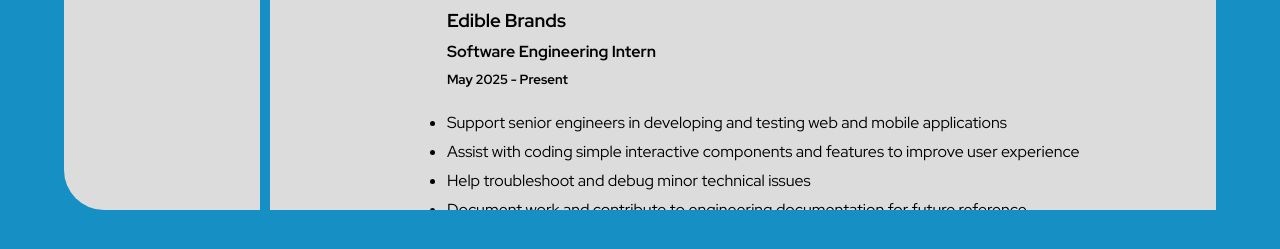
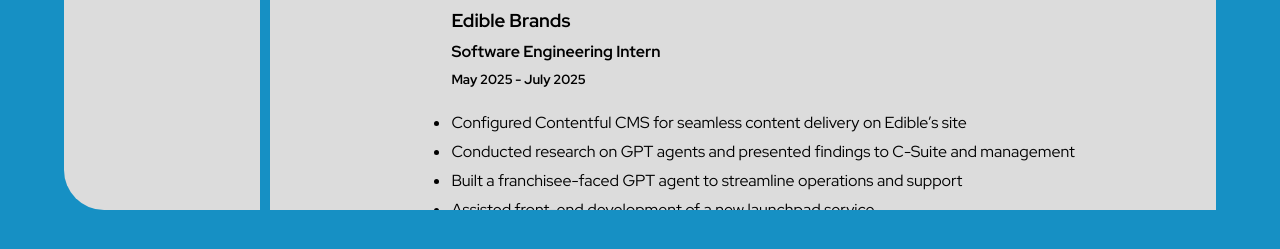
Before and after one commit to c-pill/Portfolio-Site, a Next.js app: page /about in a window 1280 px wide. Both pictures are taken after a click on the element "Work Experience". Shown: the part 523-772 px from the top of the page. Built offline with nearby package versions, Linux system fonts and the light colour scheme; a web font is replaced by a local one.

Commit message:
Update resume

```diff
--- a/components/Tools_ServicesCards.tsx
+++ b/components/Tools_ServicesCards.tsx
@@ -189,3 +189,15 @@ export function Weka({ shadowOn = true }) {
     };
     return <ExperienceCard key='Weka' props={data} />;
 };
+
+
+export function OpenAI({ shadowOn = true }) {
+    const data: ExperienceData = {
+        href: 'https://openai.com/chatgpt/overview/',
+        title: 'OpenAI',
+        alt: 'OpenAI',
+        src: 'https://upload.wikimedia.org/wikipedia/commons/thumb/6/66/OpenAI_logo_2025_%28symbol%29.svg/640px-OpenAI_logo_2025_%28symbol%29.svg.png',
+        shadowOn
+    };
+    return <ExperienceCard key='OpenAI' props={data} />;
+};
--- a/components/WorkContainers.tsx
+++ b/components/WorkContainers.tsx
@@ -16,19 +16,19 @@ export function EdibleBrands() {
                     Software Engineering Intern
                 </h4>
                 <h5>
-                    May 2025 - Present
+                    May 2025 - July 2025
                 </h5>
                 <li>
-                    Support senior engineers in developing and testing web and mobile applications
+                    Configured Contentful CMS for seamless content delivery on Edible’s site
                 </li>
                 <li>
-                    Assist with coding simple interactive components and features to improve user experience
+                    Conducted research on GPT agents and presented findings to C-Suite and management
                 </li>
                 <li>
-                    Help troubleshoot and debug minor technical issues
+                    Built a franchisee-faced GPT agent to streamline operations and support
                 </li>
                 <li>
-                    Document work and contribute to engineering documentation for future reference
+                    Assisted front-end development of a new launchpad service
                 </li>
             </ul>
         </div>
--- a/pages/about.tsx
+++ b/pages/about.tsx
@@ -4,7 +4,7 @@ import styles from '@/styles/About.module.css';
 import '@/components/LanguageCards';
 import { Asm, C, Cpp, Cs, Css, Html, Java, Javascript, Python, Sql, Swift, Typescript } from '@/components/LanguageCards';
 import { Contentful, DotNet, MongoDB, MongooseODM, NestJS, NextJS, NodeJS, ReactJS, SpringBoot } from '@/components/FrameworkCards';
-import { DevOps, ESLint, Figma, GitHub, Kaggle, Matlab, MicrosoftSqlServer, MSOffice, MySql, Postman, SwaggerUI, Vercel, VirtualBox, VisualStudio, VisualStudioCode, Weka, Xcode } from '@/components/Tools_ServicesCards';
+import { DevOps, ESLint, Figma, GitHub, Kaggle, Matlab, MicrosoftSqlServer, MSOffice, MySql, OpenAI, Postman, SwaggerUI, Vercel, VirtualBox, VisualStudio, VisualStudioCode, Weka, Xcode } from '@/components/Tools_ServicesCards';
 import { ABB, ChimneyLakes, EdibleBrands, TheCoderSchool } from '@/components/WorkContainers';
 import React from 'react';
 import { UGA_AI, UGA_CSCI } from '@/components/EducationContainers';
@@ -63,6 +63,7 @@ export function AboutWork() {
                 <Typescript />
                 <Javascript />
                 <DevOps />
+                <OpenAI />
                 <Contentful />
                 <NodeJS />
                 <NestJS />
```
